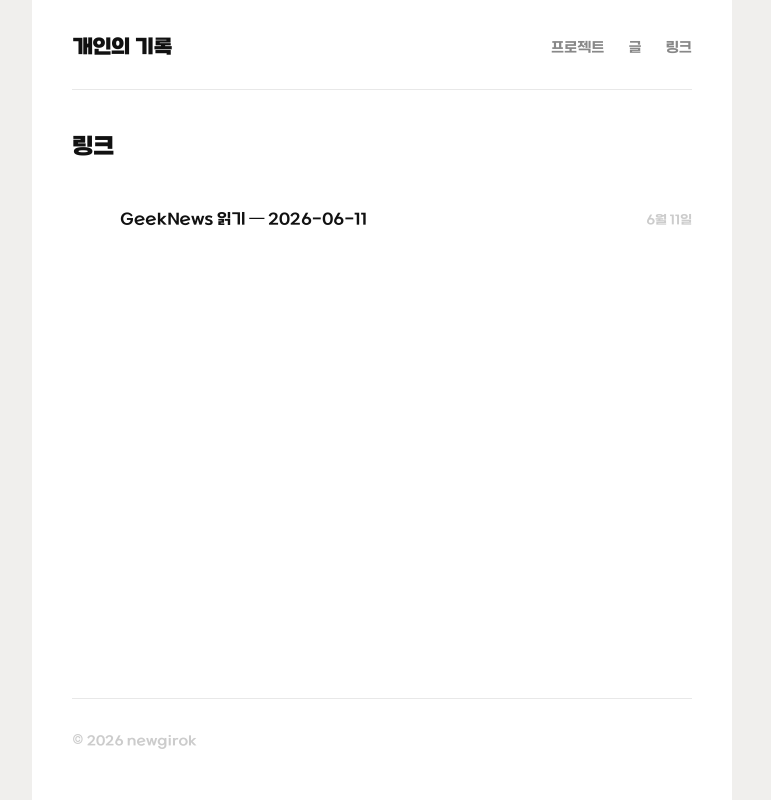
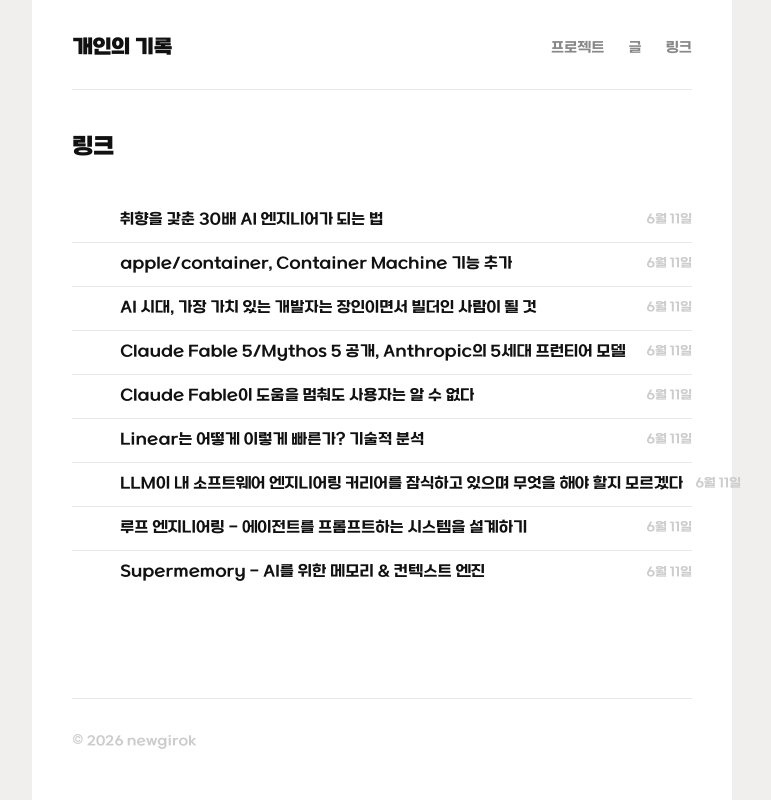
Before and after one commit to newgirok/newgirok.github.io, a Next.js app: page /links in a window 1280 px wide. Shown: the whole page, without its empty margins (258-1029 px from the left). Built offline with nearby package versions, Linux system fonts and the light colour scheme.

Commit message:
feat: 링크 타입을 외부 URL 직접 이동 방식으로 변경

```diff
--- a/components/PostCard.tsx
+++ b/components/PostCard.tsx
@@ -8,11 +8,14 @@ function formatDate(dateStr: string) {
 }
 
 export default function PostCard({ post }: { post: Post }) {
-  const href = `/${post.type}/${post.slug}`
+  const href = post.url ?? `/${post.type}/${post.slug}`
+  const isExternal = !!post.url
   return (
     <div className="post-card">
       <span className="post-card-title">
-        <Link href={href}>{post.title}</Link>
+        <Link href={href} {...(isExternal ? { target: '_blank', rel: 'noopener noreferrer' } : {})}>
+          {post.title}
+        </Link>
       </span>
       <span className="post-card-date">{formatDate(post.date)}</span>
     </div>
--- /dev/null
+++ b/content/links/2026-06-11-30x-ai-engineer.mdx
@@ -0,0 +1,6 @@
+---
+title: "취향을 갖춘 30배 AI 엔지니어가 되는 법"
+date: "2026-06-11"
+url: "https://pakodas.substack.com/p/how-to-be-a-30x-ai-engineer-with-a-taste"
+tags: ["AI", "개발자"]
+---
--- /dev/null
+++ b/content/links/2026-06-11-apple-container.mdx
@@ -0,0 +1,6 @@
+---
+title: "apple/container, Container Machine 기능 추가"
+date: "2026-06-11"
+url: "https://github.com/apple/container"
+tags: ["인프라", "컨테이너"]
+---
--- /dev/null
+++ b/content/links/2026-06-11-artisans-builders.mdx
@@ -0,0 +1,6 @@
+---
+title: "AI 시대, 가장 가치 있는 개발자는 장인이면서 빌더인 사람이 될 것"
+date: "2026-06-11"
+url: "https://stackoverflow.blog/2026/05/28/artisans-and-builders/"
+tags: ["AI", "개발자"]
+---
--- /dev/null
+++ b/content/links/2026-06-11-claude-fable5.mdx
@@ -0,0 +1,6 @@
+---
+title: "Claude Fable 5/Mythos 5 공개, Anthropic의 5세대 프런티어 모델"
+date: "2026-06-11"
+url: "https://www.anthropic.com/news/claude-fable-5-mythos-5"
+tags: ["AI", "Claude"]
+---
--- /dev/null
+++ b/content/links/2026-06-11-claude-sabotage.mdx
@@ -0,0 +1,6 @@
+---
+title: "Claude Fable이 도움을 멈춰도 사용자는 알 수 없다"
+date: "2026-06-11"
+url: "https://jonready.com/blog/posts/claude-fable5-is-allowed-to-sabotage-your-app-if-youre-a-competitor.html"
+tags: ["AI", "Claude"]
+---
--- a/content/links/2026-06-11-geek-news.mdx
+++ /dev/null
@@ -1,56 +0,0 @@
----
-title: "GeekNews 읽기 — 2026-06-11"
-date: "2026-06-11"
-tags: ["AI", "LLM", "Claude", "개발도구", "인프라"]
-excerpt: "AI 엔지니어링, Claude 5 출시, 컨테이너 도구, 개발자와 LLM의 관계 — 오늘 hada.io에서 눈에 띈 것들"
----
-
-오늘 [GeekNews](https://news.hada.io/)에서 관심사 기준으로 추려봤다.
-
----
-
-## AI 엔지니어링 / LLM
-
-**[Claude Fable 5/Mythos 5 공개, Anthropic의 5세대 프런티어 모델](https://www.anthropic.com/news/claude-fable-5-mythos-5)** — 20pt
-
-Claude 5가 나왔다. 매일 쓰는 도구라 업데이트가 어떻게 체감될지 궁금하다.
-
-**[루프 엔지니어링 - 에이전트를 프롬프트하는 시스템을 설계하기](https://addyo.substack.com/p/loop-engineering)** — 21pt
-
-에이전트한테 일 시키는 구조를 어떻게 설계할지. 지금 하고 있는 자동화 파이프라인 작업이랑 결이 비슷해서 읽어볼 만하다.
-
-**[취향을 갖춘 30배 AI 엔지니어가 되는 법](https://pakodas.substack.com/p/how-to-be-a-30x-ai-engineer-with-a-taste)** — 37pt
-
-"30배 엔지니어"가 식상한 말이 됐는데, 여기서 말하는 핵심은 취향(taste)이다. AI 도구를 잘 쓰는 것보다 뭘 만들지 아는 게 더 중요하다는 얘기.
-
-**[AI 시대, 가장 가치 있는 개발자는 장인이면서 빌더인 사람이 될 것](https://stackoverflow.blog/2026/05/28/artisans-and-builders/)** — 51pt
-
-Stack Overflow 블로그에서 나온 글인데 점수가 높다. 장인(artisan)과 빌더(builder)를 나누는 기준이 뭔지 궁금하다.
-
-**[LLM이 내 소프트웨어 엔지니어링 커리어를 잠식하고 있으며 무엇을 해야 할지 모르겠다](https://human-in-the-loop.bearblog.dev/llms-are-eroding-my-software-engineering-career-and-i-dont-know-what-to-do/)** — 33pt
-
-솔직한 제목이다. 많은 사람이 비슷한 고민을 하고 있겠지. 댓글보다 본문이 더 흥미로울 것 같다.
-
-**[Claude Fable이 도움을 멈춰도 사용자는 알 수 없다](https://jonready.com/blog/posts/claude-fable5-is-allowed-to-sabotage-your-app-if-youre-a-competitor.html)** — 5pt
-
-제목이 자극적이긴 한데, 경쟁사 앱에서 Claude가 어떻게 동작하는지에 대한 이야기. 매일 쓰는 입장에서 한번 읽어둘 만하다.
-
----
-
-## AI 에이전트 / 메모리
-
-**[Supermemory - AI를 위한 메모리 & 컨텍스트 엔진](https://github.com/supermemoryai/supermemory)** — 6pt
-
-에이전트가 컨텍스트를 어떻게 기억하게 만드는지. 자동화 파이프라인에서 상태 관리 고민할 때 참고할 수 있을 것 같다.
-
----
-
-## 인프라 / 개발 도구
-
-**[apple/container, Container Machine 기능 추가](https://github.com/apple/container)** — 9pt
-
-Apple이 컨테이너 도구를 직접 만들고 있다. ECS/Fargate 기반으로 작업 중인데 컨테이너 런타임 쪽 흐름이 어떻게 바뀌는지 신경 쓰인다.
-
-**[Linear는 어떻게 이렇게 빠른가? 기술적 분석](https://performance.dev/how-is-linear-so-fast-a-technical-breakdown)** — 23pt
-
-UI 성능 이야기. 웹 대시보드 작업하면서 React Query 폴링 최적화 고민할 때 읽으면 좋을 것 같다.
--- /dev/null
+++ b/content/links/2026-06-11-linear-fast.mdx
@@ -0,0 +1,6 @@
+---
+title: "Linear는 어떻게 이렇게 빠른가? 기술적 분석"
+date: "2026-06-11"
+url: "https://performance.dev/how-is-linear-so-fast-a-technical-breakdown"
+tags: ["성능", "웹"]
+---
--- /dev/null
+++ b/content/links/2026-06-11-llm-career.mdx
@@ -0,0 +1,6 @@
+---
+title: "LLM이 내 소프트웨어 엔지니어링 커리어를 잠식하고 있으며 무엇을 해야 할지 모르겠다"
+date: "2026-06-11"
+url: "https://human-in-the-loop.bearblog.dev/llms-are-eroding-my-software-engineering-career-and-i-dont-know-what-to-do/"
+tags: ["AI", "개발자"]
+---
--- /dev/null
+++ b/content/links/2026-06-11-loop-engineering.mdx
@@ -0,0 +1,6 @@
+---
+title: "루프 엔지니어링 - 에이전트를 프롬프트하는 시스템을 설계하기"
+date: "2026-06-11"
+url: "https://addyo.substack.com/p/loop-engineering"
+tags: ["AI", "에이전트"]
+---
--- /dev/null
+++ b/content/links/2026-06-11-supermemory.mdx
@@ -0,0 +1,6 @@
+---
+title: "Supermemory - AI를 위한 메모리 & 컨텍스트 엔진"
+date: "2026-06-11"
+url: "https://github.com/supermemoryai/supermemory"
+tags: ["AI", "에이전트"]
+---
--- a/lib/posts.ts
+++ b/lib/posts.ts
@@ -12,6 +12,7 @@ export interface Post {
   tags: string[]
   excerpt: string
   content: string
+  url?: string
 }
 
 export interface ProjectPost {
@@ -57,6 +58,7 @@ export function getPostsByType(type: PostType): Post[] {
         tags: data.tags ?? [],
         excerpt: data.excerpt ?? '',
         content,
+        url: data.url,
       }
     })
     .sort((a, b) => (a.date > b.date ? -1 : 1))
@@ -77,6 +79,7 @@ export function getPostBySlug(type: PostType, slug: string): Post | null {
     tags: data.tags ?? [],
     excerpt: data.excerpt ?? '',
     content,
+    url: data.url,
   }
 }
 
```
